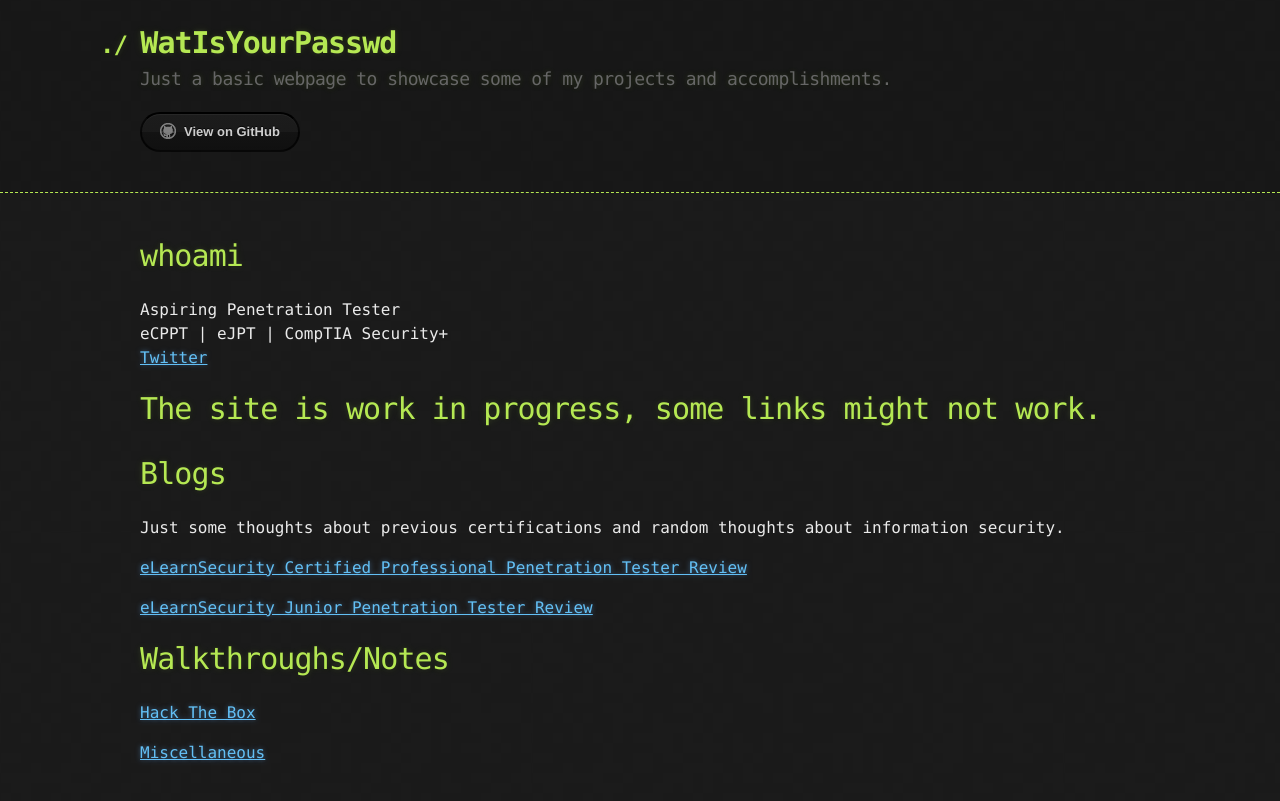
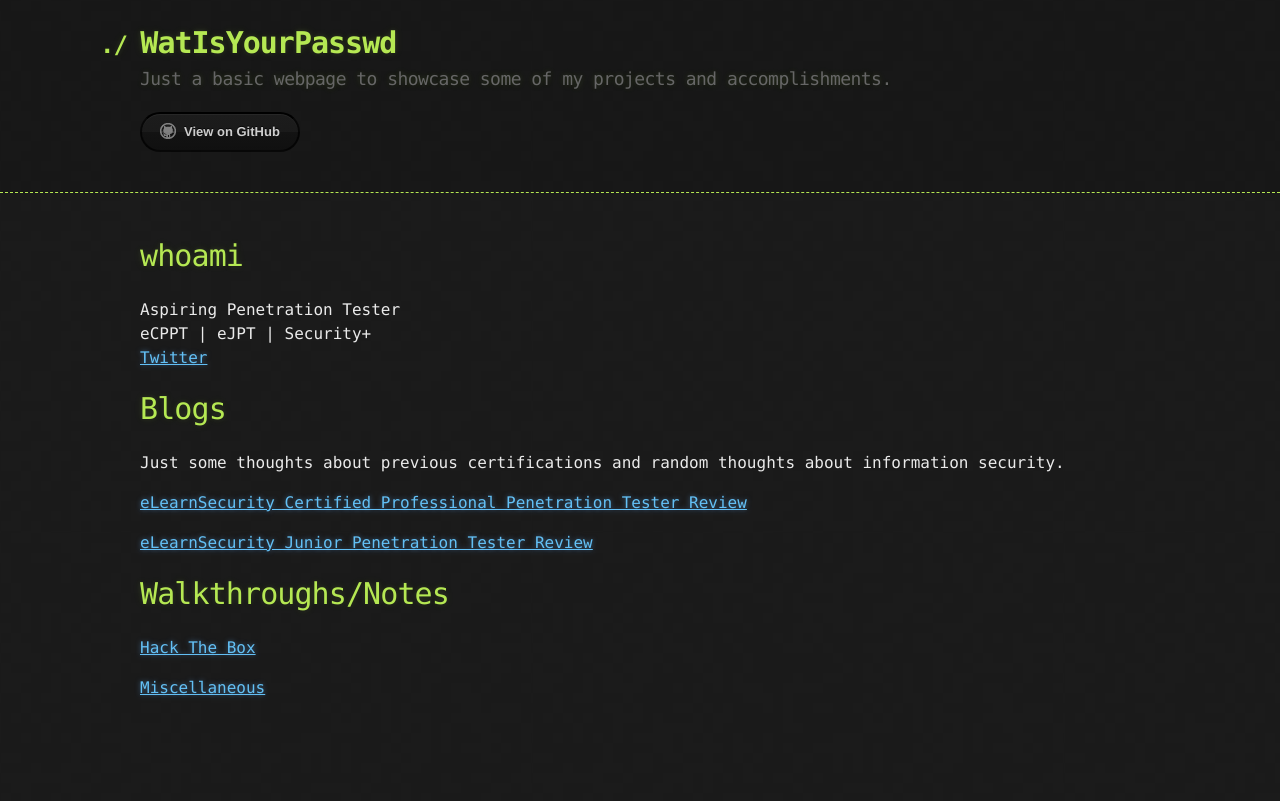
Before and after one commit to 0xForearms/0xForearms.github.io, a Jekyll site: the page built from index.md, in a window 1280 px wide. Shown: the top 801 px of the page. Built offline with Jekyll 4.4.1, drawn with Linux system fonts in a browser that asks for light colours; our own code applies the rules of GitHub Pages for plain Markdown files.

Commit message:
Update index.md

```diff
--- a/index.md
+++ b/index.md
@@ -5,14 +5,11 @@
 # whoami
 
 Aspiring Penetration Tester
-eCPPT | eJPT | CompTIA Security+
+eCPPT | eJPT | Security+
 [Twitter](https://twitter.com/WatIsYourPasswd)
-
-# The site is work in progress, some links might not work.
 
 # Blogs
 Just some thoughts about previous certifications and random thoughts about information security.
-
 
 [eLearnSecurity Certified Professional Penetration Tester Review](./ecpptReview.md)
 
```
